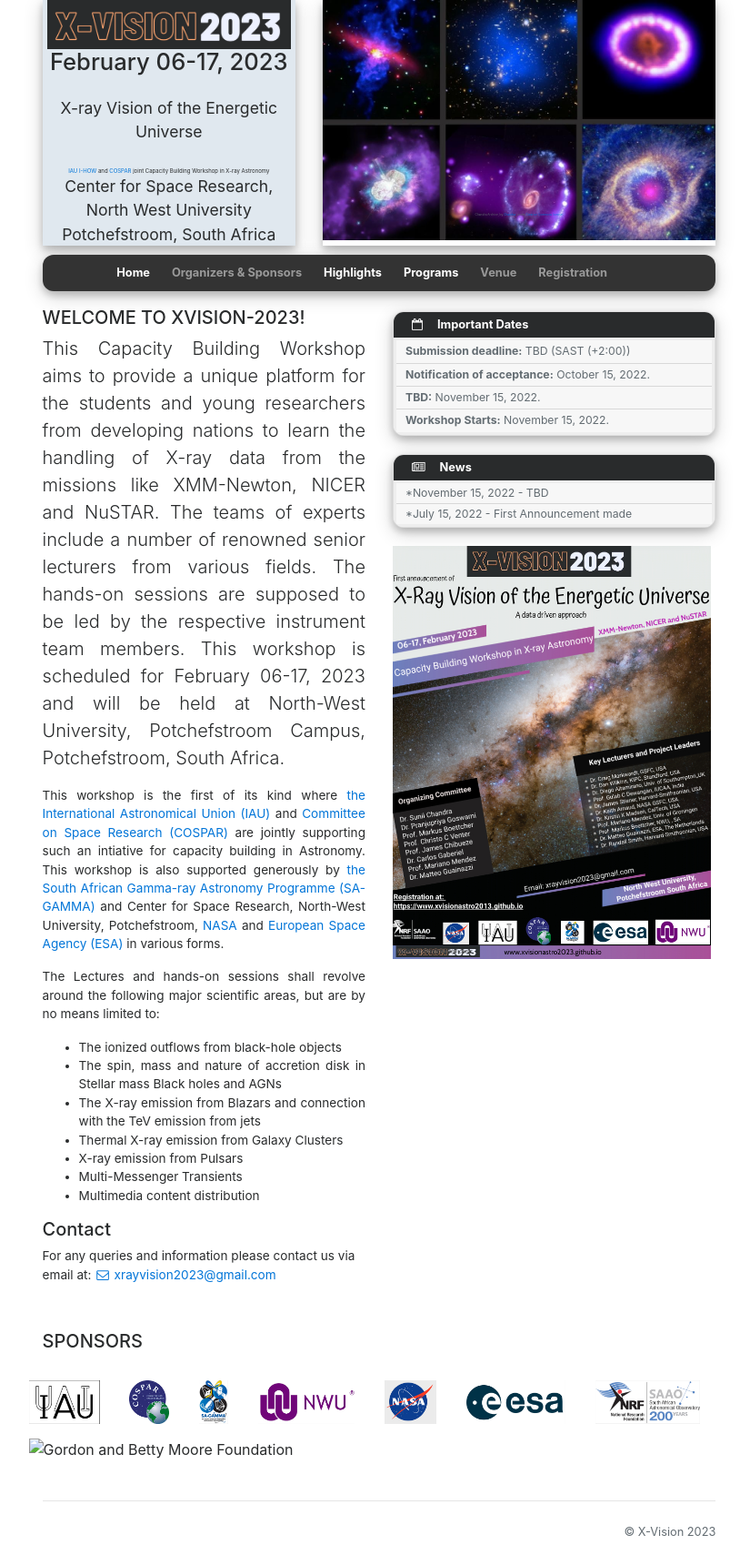
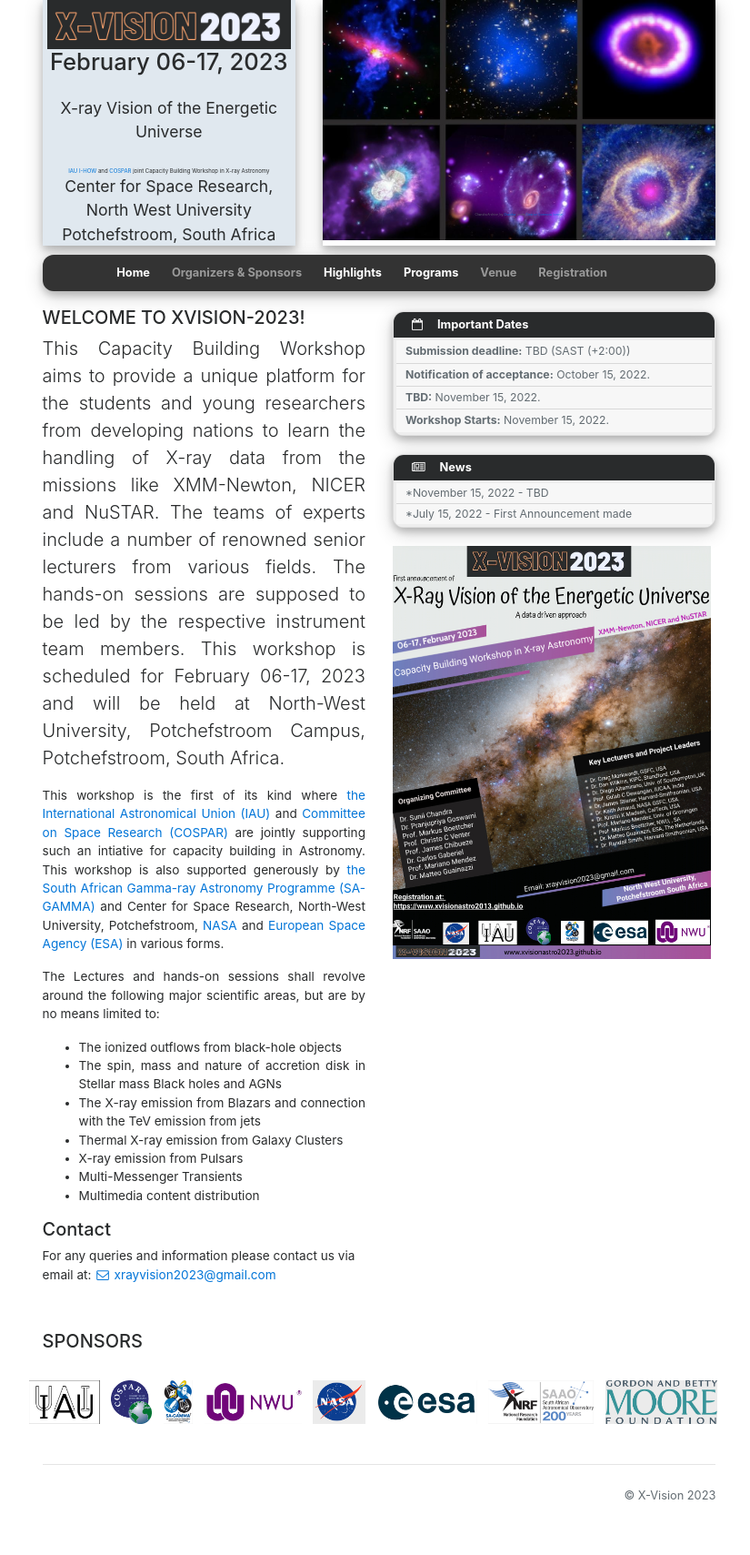
Before and after one commit to xvisionastro2023/xvisionastro2023.github.io, a Jekyll site: the page built from index.html, in a window 1280 px wide. Shown: the whole page at 91% size, without its empty margins (223-1048 px from the left). Built offline with Jekyll 4.4.1, drawn with Linux system fonts in a browser that asks for light colours; nearby versions of some CDN libraries; after the commit the page ends 1669 px from its top, so only the background shows below that.

Commit message:
Update conference.yml

```diff
--- a/_data/conference.yml
+++ b/_data/conference.yml
@@ -93,7 +93,7 @@ sponsors:
   - name: South African Astronomical Observatory (SAAO)
     logo_path: ./assets/images/sponsors/saao_logo2use.jpg
   - name: Gordon and Betty Moore Foundation
-    logo_path: ./assets/images/sponsors/Moorefoundation2use.jpg
+    logo_path: ./assets/images/sponsors/MoorefoundationLogo2use.jpg
 social_media:
   facebook_link:
   twitter_link:
```
